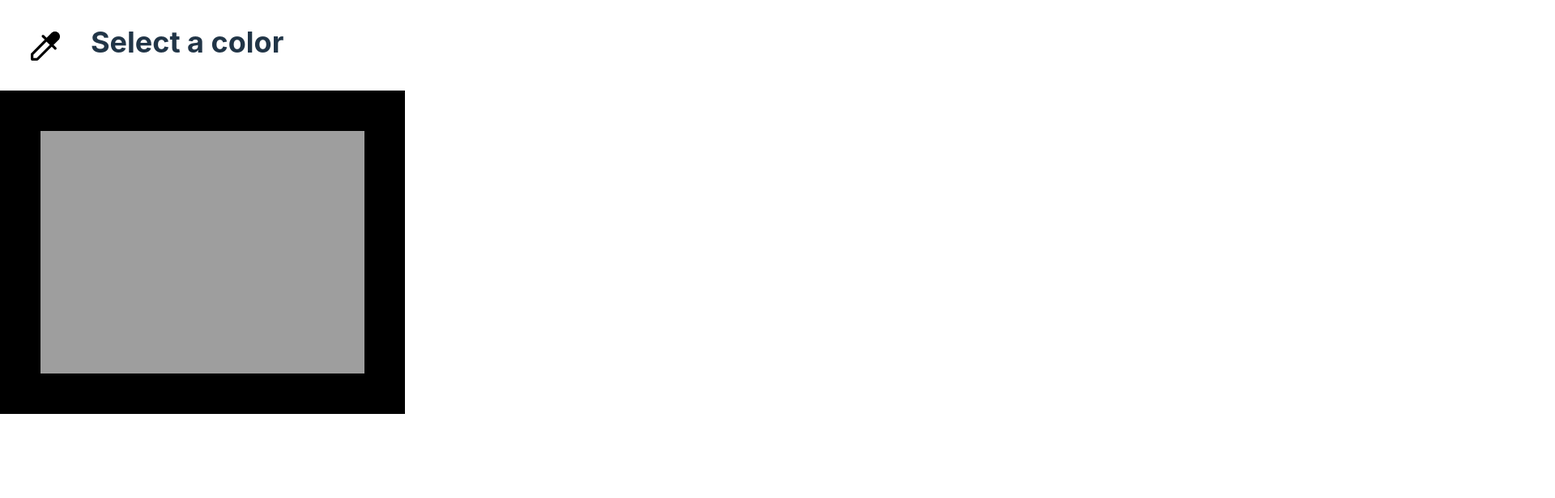
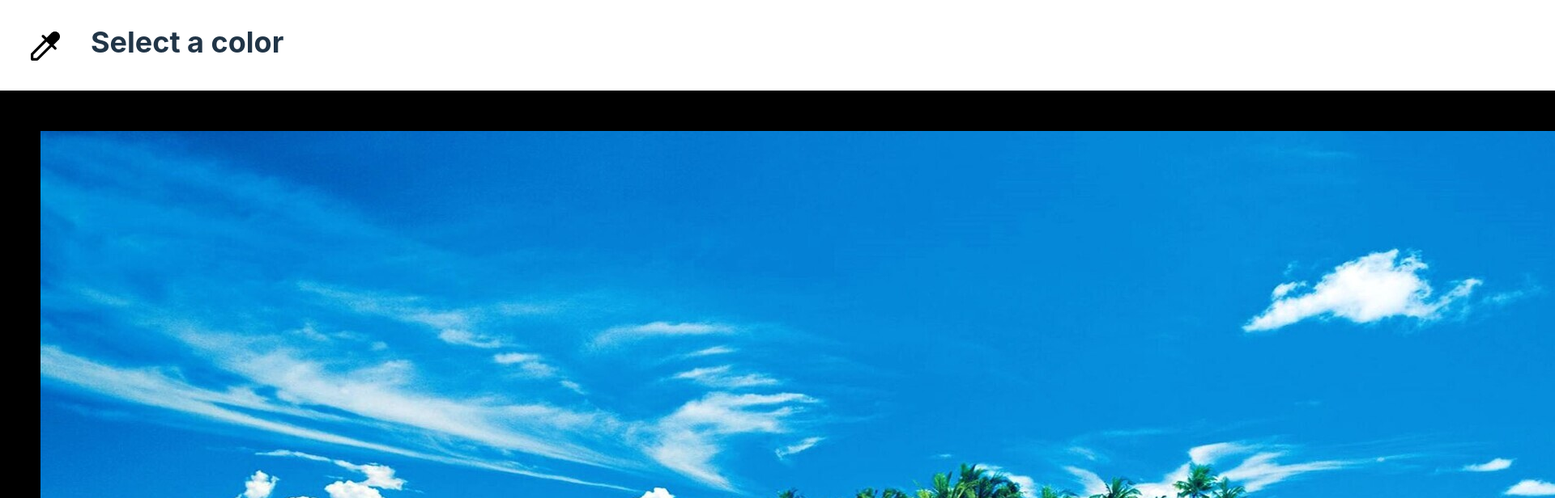
Before and after one commit to pablo-sande/pixart-task, a React (Vite) app: page / in a window 1280 px wide. Shown: the top 616 px of the page at 81% size, 1920 px wide, since content can reach past the window. Built offline with nearby package versions, Linux system fonts and the light colour scheme.

Commit message:
Small refactor

```diff
--- a/package.json
+++ b/package.json
@@ -1,7 +1,7 @@
 {
 	"name": "picsart-task",
 	"private": true,
-	"version": "0.0.0",
+	"version": "1.0.0",
 	"type": "module",
 	"scripts": {
 		"dev": "vite",
--- a/src/App.tsx
+++ b/src/App.tsx
@@ -1,9 +1,9 @@
 import { useEffect, useRef, useState } from 'react'
 import './App.css'
 import { Canvas } from './components/Canvas'
-import { drawImage } from './utils/canvas-utils'
+import { drawImage, loadImage } from './utils/canvas-utils'
 import { imageCanvasOptions } from './settings/canvas-settings'
-import imgUrl from './assets/42MB-image.jpg'
+import imgUrl from './assets/2MB-image.jpg'
 import pickerLogo from './assets/IconColorPicker.svg'
 import { ColorPickCanvas } from './components/ColorPickCanvas'
 
@@ -16,16 +16,11 @@ function App() {
     const imageCanvasRef = useRef(null)
 
     useEffect(() => {
-        const newImage = new Image()
-        newImage.src = imgUrl
-        newImage.onload = () => {
-            const imgWidth = newImage.width
-            const imgHeight = newImage.height
-            const dpr = window.devicePixelRatio
-            const targetWidth = imgWidth / dpr
-            const targetHeight = imgHeight / dpr
-            setSize({ width: targetWidth + 100, height: targetHeight + 100 })
-        }
+        loadImage(imgUrl)
+            .then(({ width, height }) =>
+                setSize({ width: width + 100, height: height + 100 })
+            )
+            .catch((err) => console.error(err))
     }, [])
 
     return (
--- a/src/components/ColorPickCanvas.tsx
+++ b/src/components/ColorPickCanvas.tsx
@@ -1,4 +1,4 @@
-import { RefObject, useEffect, useRef, useState } from 'react'
+import { RefObject, useRef } from 'react'
 import { Canvas } from './Canvas'
 import { rgbToHex } from '../utils/canvas-utils'
 import {
@@ -6,6 +6,7 @@ import {
     halfGridSize,
     optionsPicker,
 } from '../settings/canvas-settings'
+import { useWorker } from '../hooks/useWorker'
 
 type ColorPickCanvasProps = {
     enabled: boolean
@@ -22,55 +23,29 @@ export const ColorPickCanvas = ({
     setEnabled,
     size,
 }: ColorPickCanvasProps) => {
-    const [worker, setWorker] = useState<Worker | null>(null)
     const colorPickerCanvas = useRef<HTMLCanvasElement | null>(null)
+    const worker = useWorker(colorPickerCanvas, imageCanvas)
 
-    useEffect(() => {
-        if (imageCanvas && imageCanvas.current && colorPickerCanvas.current) {
-            if (!worker) {
-                colorPickerCanvas.current.width = imageCanvas.current.width
-                colorPickerCanvas.current.height = imageCanvas.current.height
-                const offscreen =
-                    colorPickerCanvas.current.transferControlToOffscreen()
+    const cleanCanvas = () => {
+        if (worker) {
+            worker.postMessage({
+                clear: true,
+            })
+        }
+    }
 
-                const newWorker = new Worker(
-                    new URL('./offscreen-canvas.ts', import.meta.url),
-                    { type: 'module' }
-                )
-                newWorker.postMessage(
-                    {
-                        canvas: offscreen,
-                    },
-                    [offscreen]
-                )
-                setWorker(newWorker)
-            }
-        }
-        return () => {
-            if (worker) {
-                worker.terminate()
-            }
-        }
-    }, [worker, imageCanvas])
-
-    useEffect(() => {
-        if (!enabled) {
-            cleanCanvas()
-        }
-    }, [enabled])
+    if (!enabled) cleanCanvas()
 
     const handleMouseMove = (
         e: React.MouseEvent<HTMLCanvasElement, MouseEvent>
     ) => {
         if (!imageCanvas.current || !colorPickerCanvas.current) return
         const rect = colorPickerCanvas.current.getBoundingClientRect()
-
-        const x = Math.round(e.clientX - rect.left)
-        const y = Math.round(e.clientY - rect.top)
-
         const ctx = imageCanvas.current.getContext('2d')
 
         if (!ctx) return
+        const x = Math.round(e.clientX - rect.left)
+        const y = Math.round(e.clientY - rect.top)
 
         const data = ctx.getImageData(
             x - halfGridSize,
@@ -115,14 +90,6 @@ export const ColorPickCanvas = ({
         setEnabled(false)
     }
 
-    const cleanCanvas = () => {
-        if (worker) {
-            worker.postMessage({
-                clear: true,
-            })
-        }
-    }
-
     return (
         <Canvas
             ref={colorPickerCanvas}
--- /dev/null
+++ b/src/hooks/useWorker.ts
@@ -0,0 +1,38 @@
+import { RefObject, useEffect, useState } from "react"
+
+export const useWorker = (
+    colorPickerCanvas: RefObject<HTMLCanvasElement>,
+    imageCanvas: RefObject<HTMLCanvasElement>
+) => {
+    const [worker, setWorker] = useState<Worker | null>(null)
+
+    useEffect(() => {
+        if (imageCanvas && imageCanvas.current && colorPickerCanvas.current) {
+            if (!worker) {
+                colorPickerCanvas.current.width = imageCanvas.current.width
+                colorPickerCanvas.current.height = imageCanvas.current.height
+                const offscreen =
+                    colorPickerCanvas.current.transferControlToOffscreen()
+
+                const newWorker = new Worker(
+                    new URL('../workers/offscreen-canvas.ts', import.meta.url),
+                    { type: 'module' }
+                )
+                newWorker.postMessage(
+                    {
+                        canvas: offscreen,
+                    },
+                    [offscreen]
+                )
+                setWorker(newWorker)
+            }
+        }
+        return () => {
+            if (worker) {
+                worker.terminate()
+            }
+        }
+    }, [worker, imageCanvas])
+
+    return worker
+}
--- a/src/utils/canvas-utils.ts
+++ b/src/utils/canvas-utils.ts
@@ -1,5 +1,5 @@
 import { ContextOptions } from "../components/Canvas"
-import { cellOffset, cellSize, gridSize, halfGridSize, quarterGridSize } from "../settings/canvas-settings"
+import { cellOffset, cellSize, gridSize, halfGridSize } from "../settings/canvas-settings"
 
 
 const defaultDrawCanvas = (canvas: HTMLCanvasElement, options: ContextOptions) => {
@@ -9,20 +9,31 @@ const defaultDrawCanvas = (canvas: HTMLCanvasElement, options: ContextOptions) =
     ctx?.clearRect(0, 0, ctx.canvas.width, ctx.canvas.height)
 }
 
+export const loadImage = (imgUrl: string) =>
+    new Promise<{ width: number; height: number, img: HTMLImageElement }>((resolve, reject) => {
+    const newImage = new Image()
+    newImage.src = imgUrl
+    try {
+        newImage.onload = () => {
+            const imgWidth = newImage.width
+            const imgHeight = newImage.height
+            const dpr = window.devicePixelRatio
+            const targetWidth = imgWidth / dpr
+            const targetHeight = imgHeight / dpr
+            resolve({ width: targetWidth, height: targetHeight, img: newImage})
+        }
+    }
+    catch (err) {
+        reject(err)
+    }
+})
+
 const drawImage = (img:string, options: ContextOptions) => (canvas: HTMLCanvasElement) => {
-    const newImage = new Image()
-    newImage.src = img
-    newImage.onload = () => {
-        const imgWidth = newImage.width;
-        const imgHeight = newImage.height;
-        const dpr = window.devicePixelRatio;
-        const targetWidth = imgWidth / dpr;
-        const targetHeight = imgHeight / dpr;
-
-        const ctx = canvas.getContext('2d', { alpha: options.alpha, willReadFrequently: options.willReadFrequently })
-        if (!ctx) return
-        ctx.drawImage(newImage, 50, 50, targetWidth, targetHeight);
-    }
+    const ctx = canvas.getContext('2d', { alpha: options.alpha, willReadFrequently: options.willReadFrequently })
+    if (!ctx) return
+    loadImage(img)
+        .then(({ width, height, img }) => ctx.drawImage(img, 50, 50, width, height))
+        .catch(err => console.error(err))
 }
 
 const componentToHex = (c: number) => {
@@ -63,16 +74,6 @@ const drawGrid = (canvas: OffscreenCanvas, data: Uint8ClampedArray, x:number, y:
 
     for (let i = 0; i < gridSize; i++) {
         for (let j = 0; j < gridSize; j++) {
-            // Skip the corners
-            if (
-                i + j < quarterGridSize ||
-                i + j >= 2 * gridSize - quarterGridSize - 1 ||
-                gridSize - i + j >= 2 * gridSize - quarterGridSize ||
-                gridSize - j + i >= 2 * gridSize - quarterGridSize
-            ) {
-                count++
-                continue
-            }
             ctx.fillStyle = `rgb(
                 ${data[count * 4]},
                 ${data[count * 4 + 1]},
--- a/src/components/offscreen-canvas.ts
+++ b/src/workers/offscreen-canvas.ts
@@ -22,6 +22,22 @@ self.onmessage = (e) => {
 
     // Clear the canvas
     ctx.clearRect(0, 0, canvas.width, canvas.height)
+    ctx.save()
+
+    const radius = Math.round((gridSize * cellSize + cellSize) / 2)
+
+    // Draw the outer circle border
+    drawCircle(
+        canvas,
+        x + halfCellSize,
+        y + halfCellSize,
+        radius + Math.ceil(datePickerCircleWidth / 2),
+        '#444',
+        1
+    )
+
+    // Clip the outer circle area circle
+    ctx.clip()
 
     // Draw the grid
     drawGrid(canvas, data, x, y)
@@ -48,7 +64,6 @@ self.onmessage = (e) => {
     ctx.fillText(centerColor, x - 25, y + cellSize + 20)
 
     // Draw the circle
-    const radius = Math.round((gridSize * cellSize + cellSize) / 2)
     drawCircle(
         canvas,
         x + halfCellSize,
@@ -56,16 +71,6 @@ self.onmessage = (e) => {
         radius,
         centerColor,
         datePickerCircleWidth
-    )
-
-    // Draw the outer circle border
-    drawCircle(
-        canvas,
-        x + halfCellSize,
-        y + halfCellSize,
-        radius + Math.ceil(datePickerCircleWidth / 2),
-        '#444',
-        1
     )
 
     // Draw the inner circle border
@@ -77,6 +82,8 @@ self.onmessage = (e) => {
         '#444',
         1
     )
+
+    ctx.restore()
 }
 
 
```
Also changed, not shown: 10 other files (tests, documents, lock files or other folders).
